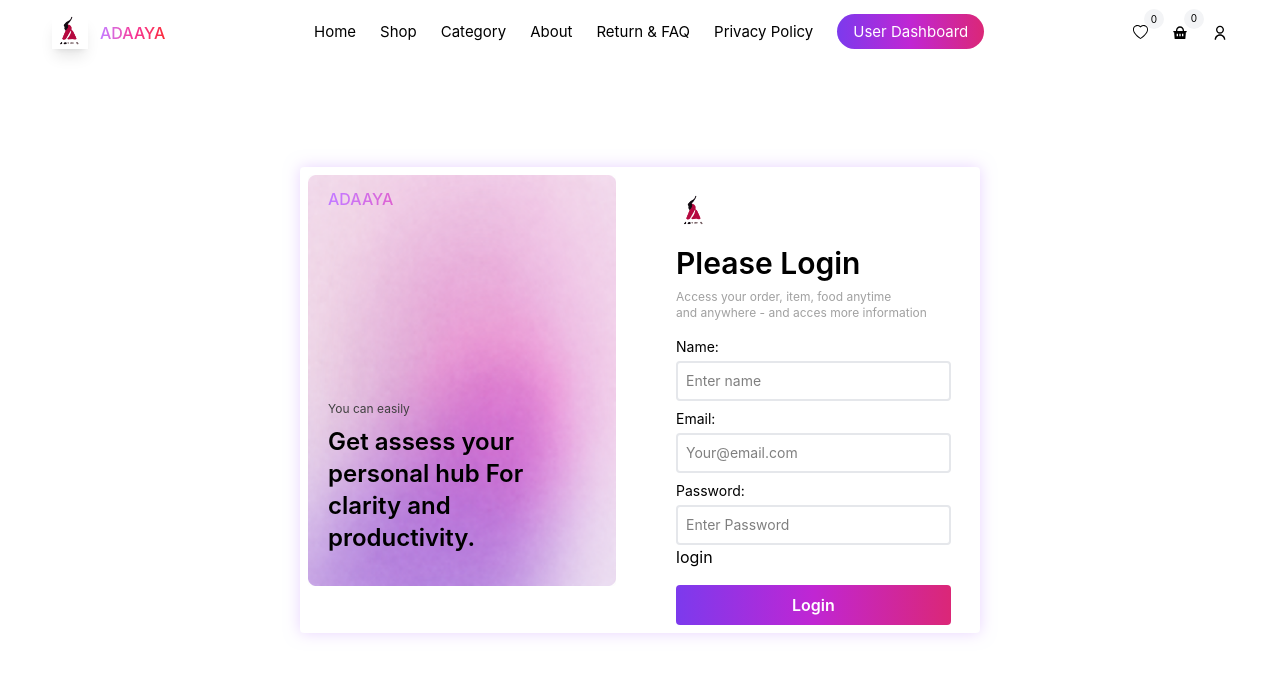
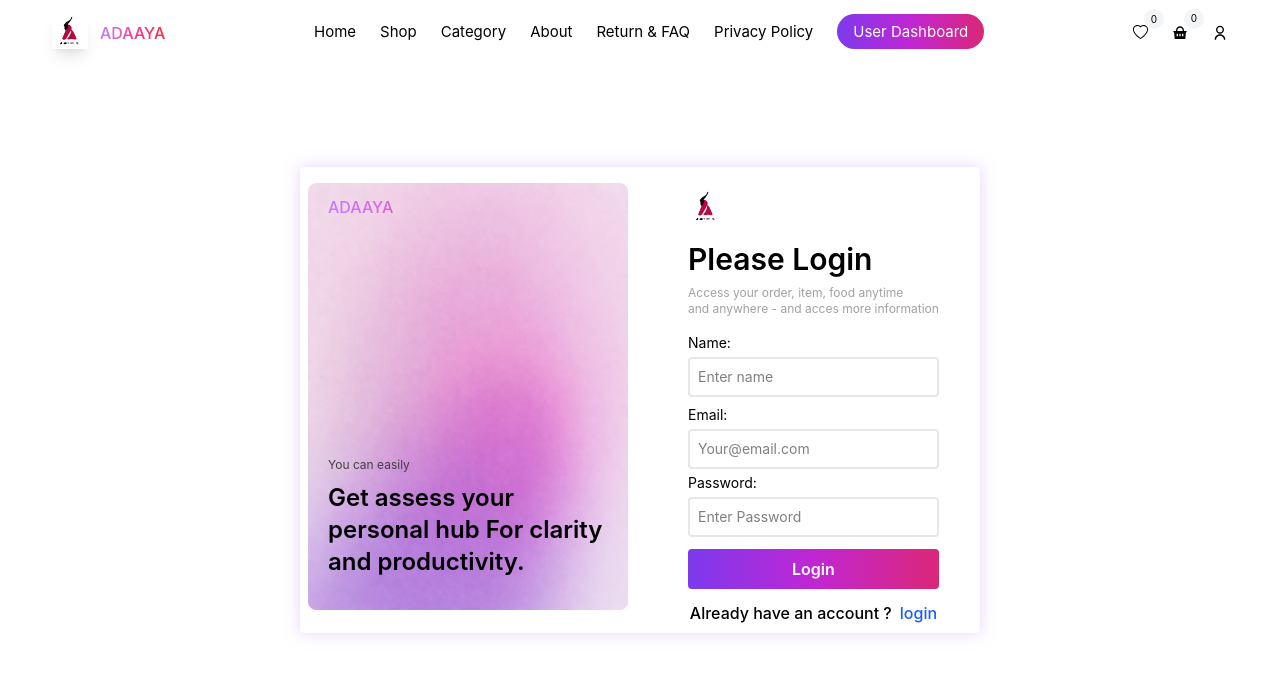
Before and after one commit to sufyanasghar231111-a11y/my-project, a React (Vite) app: page /user/signin in a window 1280 px wide. Shown: the top 676 px of the page. Built offline with nearby package versions, Linux system fonts and the light colour scheme.

Commit message:
change login and signin

```diff
--- a/src/component/Other/AuthProvider.jsx
+++ b/src/component/Other/AuthProvider.jsx
@@ -7,10 +7,10 @@ import category from './Categoryjs'
 import fashionProducts from './Categoryjs'
 import services from '../Other/Service'
 import  {getLocal, setLocal}  from '../UserDashBoard/js/Login'
+import { useNavigate } from 'react-router-dom'
 export const providerContext = createContext()
 
 const AuthProvider = ({ children }) => {
-
 
   let [data, setData] = useState(categories)
   let [hide, setHide] = useState(false)
@@ -49,6 +49,17 @@ const AuthProvider = ({ children }) => {
     let store=localStorage.getItem('logInUser')
     return store? JSON.parse(store):null
   })
+
+  let [notName, setNotName]=useState(false)
+  let [notEmail, setNotEmail]=useState(false)
+  let [notPassword, setNotPassword]=useState(false)
+  let [signloading, setSignloading]=useState(false)
+
+  let [notloginpassword,setNotloginpassword]=useState(false)
+  let [notloginemail, setNotloginemail]=useState(false)
+
+  let [delay, setDelay]=useState(false)
+
   useEffect(()=>{
     // setLocal()
     let {log}=getLocal()
@@ -103,28 +114,52 @@ let [sign, setSign]=useState({
   password:''
 })
 
+let navigate=useNavigate()
 function handleSignSubmit(e){
   e.preventDefault()
-  setSign({
-    name:'',
-    email:'',
-    password:''
 
-  })
   let newUser={
     name:sign.name,
     email:sign.email,
     password:sign.password,
     profilePic: "https://randomuser.me/api/portraits/men/1.jpg"
   }
-if(sign.name && sign.email && sign.password){
-  setUser(newUser)
-  localStorage.setItem('logInUser',JSON.stringify(newUser))
-}
+
+  setTimeout(() => {
+    if(sign.name && sign.email && sign.password && sign.password.length>= 8){
+      setUser(newUser)
+      localStorage.setItem('logInUser',JSON.stringify(newUser))
+      navigate('/user')
+    }
+    setSign({
+ name:'',
+ email:'',
+ password:''
+
+})
+    setSignloading(false)
+  }, 1500);
+
+
+  setSignloading(true)
   setUserInput((prev) => [...(prev || []), newUser])
   let data=JSON.parse(localStorage.getItem('users')) || []
   data.push(newUser)
   localStorage.setItem('users', JSON.stringify(data))
+
+  if(!sign.name){
+    setNotName(true)
+    setSignloading(false)
+  }
+  if(!sign.email){
+    setNotEmail(true)
+    setSignloading(false)
+  }
+  if(!sign.password){
+    setNotPassword(true)
+    setSignloading(false)
+  }
+
 }
 
 function handlechange(e){
@@ -132,12 +167,10 @@ function handlechange(e){
     ...sign,
     [e.target.name]:e.target.value
   })
-
-
 }
 
   return (
-    <providerContext.Provider value={{ data, secData, cart, setCart, addCart, addFav, fav, setFav, test, filterItem, setFilterItem, hide, setHide, change, setChange, sort, setSort, price, setPrice, filterColor, setFilterColor, fashion, setFashion, detail, setDetail, serviceData, loading, setLoading, inputs, setInputs, tab, setTab,userInput, setUserInput,handleLogout,sign, setSign,handleSignSubmit,handlechange,user, setUser}}  >
+    <providerContext.Provider value={{ data, secData, cart, setCart, addCart, addFav, fav, setFav, test, filterItem, setFilterItem, hide, setHide, change, setChange, sort, setSort, price, setPrice, filterColor, setFilterColor, fashion, setFashion, detail, setDetail, serviceData, loading, setLoading, inputs, setInputs, tab, setTab,userInput, setUserInput,handleLogout,sign, setSign,handleSignSubmit,handlechange,user, setUser,notName, setNotName,notPassword, setNotPassword,notEmail,setNotEmail,signloading,notloginemail, setNotloginemail,notloginpassword,setNotloginpassword,delay, setDelay}}  >
       {children}
     </providerContext.Provider>
   )
--- a/src/component/UserDashBoard/LoginForm.jsx
+++ b/src/component/UserDashBoard/LoginForm.jsx
@@ -4,16 +4,34 @@ import gradient4 from '../../../src/assets/gradient4.png'
 import logo from '../../../src/assets/logo.png'
 import { providerContext } from '../Other/AuthProvider'
 import { Link, Outlet, useLocation } from 'react-router-dom'
+import { RiLoader4Line } from 'react-icons/ri'
 
 const LoginForm = ({handleSubmit}) => {
+    let {notloginemail, setNotloginemail,notloginpassword,setNotloginpassword,delay, setDelay}=useContext(providerContext)
     let location=useLocation()
     let [email,setEmail]=useState('')
     let [password,setPassword]=useState('')
     function handlelog(e){
         e.preventDefault()
-        setEmail('')
-        setPassword('')
-        handleSubmit(email,password)
+        setTimeout(() => {
+            if(email && password && password.length>=8){
+                handleSubmit(email,password)
+            }
+            setEmail('')
+            setPassword('')
+            setDelay(false)
+        }, 1500);
+
+        setDelay(true)
+
+        if(!email){
+            setNotloginemail(true)
+            setDelay(false)
+        }
+        if(!password){
+            setNotloginpassword(true)
+            setDelay(false)
+        }
     }
   return (
     <div>
@@ -43,14 +61,49 @@ const LoginForm = ({handleSubmit}) => {
 
                     <div className=' mb-2'>
                         <h1 className='text-sm max-sm:text-[12px]'>Email: </h1>
-                        <input value={email} onChange={(elem)=>{setEmail(elem.target.value)}}  type="email" placeholder='Your@email.com' className='px-2 py-2  text-sm mt-1 border-2  w-full border-gray-200 rounded focus:border-indigo-500  outline-0 transition-all duration-300 '  />
+                        <input value={email} onChange={(elem)=>{setEmail(elem.target.value)
+                            setNotloginemail(false)
+                        }}  type="email" placeholder='Your@email.com' className='px-2 py-2  text-sm mt-1 border-2  w-full border-gray-200 rounded focus:border-indigo-500  outline-0 transition-all duration-300 '  />
+                        {
+                            notloginemail &&(
+                                <h1 className={`text-[12px] text-red-400  transition-all duration-300 `}>Email Required: </h1>
+                            )
+                        }
                     </div>
                     <div className='mb-2'>
                         <h1 className='text-sm max-sm:text-[12px]'>Password: </h1>
-                        <input  value={password} onChange={(elem)=>{setPassword(elem.target.value)}} type="text" placeholder='Enter Password' className='px-2 py-2    text-sm mt-1 w-full border-2  border-gray-200 rounded focus:border-indigo-500  outline-0 transition-all duration-300 '  />
-                            <Link to='/user/signin' >hello</Link>
+                        <input  value={password} onChange={(elem)=>{setPassword(elem.target.value)
+                            setNotloginpassword(false)
+                        }} type="text" placeholder='Enter Password' className='px-2 py-2    text-sm mt-1 w-full border-2  border-gray-200 rounded focus:border-indigo-500  outline-0 transition-all duration-300 '  />
+                        {
+                            notloginpassword &&(
+                                <h1 className={`text-[12px] text-red-400  transition-all duration-300 `}>Password Required: </h1>
+                            )
+                        }
+                        {
+                            password.length >3 && password.length<7 ? (
+                                <div className='text-[12px] text-red-400'> Password too short </div>
+                            ):""
+                        }
+
                     </div>
-                    <button className='w-full mt-2 rounded px-2 py-2 color1 text-white font-semibold cursor-pointer'>Login</button>
+                    {
+
+                    }
+                    {
+                        delay? (
+                            <button className='w-full flex items-center justify-center mt-2 rounded px-2 py-2 color1 text-white font-semibold cursor-pointer'><RiLoader4Line className='w-5 h-5 rotate' /></button>
+                        ):(
+                            <button className='w-full mt-2 rounded px-2 py-2 color1 text-white font-semibold cursor-pointer'>Login</button>
+                        )
+                    }
+
+
+
+                     <div className='flex items-center font-medium pt-3 pb-2 justify-center'>
+                                            Are You New member ?
+                                           <Link to='/user/signin' className='pl-2 text-blue-600' >Signin</Link>
+                                        </div>
                 </form>
             </div>
         </div>
--- a/src/component/UserDashBoard/SigninForm.jsx
+++ b/src/component/UserDashBoard/SigninForm.jsx
@@ -3,11 +3,11 @@ import gradient4 from '../../../src/assets/gradient4.png'
 import logo from '../../../src/assets/logo.png'
 import { providerContext } from '../Other/AuthProvider'
 import DashBoard from './DashBoard'
-import { Link } from 'react-router-dom'
+import { Link, useNavigate } from 'react-router-dom'
+import { RiLoader4Line } from 'react-icons/ri'
 
 function SigninForm() {
-    let {sign, setSign,handleSignSubmit,handlechange,user, setUser}=useContext(providerContext)
-
+    let {sign, setSign,handleSignSubmit,handlechange,user, setUser,notName, setNotName,notPassword, setNotPassword,notEmail,setNotEmail,signloading}=useContext(providerContext)
 
   return (
     <div className=''>
@@ -15,9 +15,9 @@ function SigninForm() {
             user ?
                 <DashBoard user={user} />
             :
-                            <div className='flex items-center justify-center min-h-[80vh]'>
-            <div className='shadow-[0_0_15px_rgba(0,0,0,0.2)] shadow-purple-200 rounded max-sm:flex-col-reverse max-sm:w-full max-sm:px-2 max-sm:mx-3  w-170 px-2 py-2  flex   justify-start max-sm:gap-4 gap-15 '>
-                <div className='w-77 max-sm:w-full   rounded overflow-hidden h-full relative'>
+              <div className='flex items-center justify-center min-h-[80vh]'>
+            <div className='shadow-[0_0_15px_rgba(0,0,0,0.2)] shadow-purple-200 rounded max-sm:flex-col-reverse max-sm:w-full max-sm:px-2 max-sm:mx-3  w-170 px-2 pt-4 max-sm:py-2  flex   justify-start max-sm:gap-4 gap-15 '>
+                <div className='w-80 max-sm:w-full   rounded overflow-hidden h-full relative'>
                   <div className='absolute flex max-sm:justify-start flex-col justify-between h-full py-3 px-5'>
                      <h1 className='font-medium max-sm:hidden  bg-gradient-to-r from-purple-400 via-pink-500 to-red-500 bg-clip-text text-transparent'>ADAAYA</h1>
                       <div className='mb-5'>
@@ -27,7 +27,7 @@ function SigninForm() {
                   </div>
                     <img className='w-full max-sm:max-h-40 h-full object-cover' src={gradient4} alt="" />
                 </div>
-                <form onSubmit={handleSignSubmit}   className='pt-5 max-sm:px-2' >
+                <form onSubmit={handleSignSubmit}   className='pt-2 max-sm:px-2' >
                     <div className='w-9 mb-4 flex gap-2 items-center'>
                         <img  src={logo} alt="" />
                         <h1 className='font-medium  md:hidden  bg-gradient-to-r from-purple-400 via-pink-500 to-red-500 bg-clip-text text-transparent'>ADAAYA</h1>
@@ -37,18 +37,56 @@ function SigninForm() {
 
                     <div className=' mb-2'>
                         <h1 className='text-sm max-sm:text-[12px]'>Name: </h1>
-                        <input name='name' value={sign.name} onChange={handlechange}  type="name" placeholder='Enter name' className='px-2 py-2  text-sm mt-1 border-2  w-full border-gray-200 rounded focus:border-indigo-500  outline-0 transition-all duration-300 '  />
+                        <input name='name' value={sign.name} onChange={(e)=>{handlechange(e)
+                            setNotName(false)
+                        }}  type="name" placeholder='Enter name' className='px-2 py-2  text-sm mt-1 border-2  w-full border-gray-200 rounded focus:border-indigo-500  outline-0 transition-all duration-300 '  />
+                        {
+                            notName &&(
+                                <h1 className={`text-[12px] text-red-400  transition-all duration-300 `}>Name Required: </h1>
+                            )
+                        }
                     </div>
-                    <div className=' mb-2'>
+                    <div className=' mb-1'>
                         <h1 className='text-sm max-sm:text-[12px]'>Email: </h1>
-                        <input name='email' value={sign.email} onChange={handlechange}  type="email" placeholder='Your@email.com' className='px-2 py-2  text-sm mt-1 border-2  w-full border-gray-200 rounded focus:border-indigo-500  outline-0 transition-all duration-300 '  />
+                        <input name='email' value={sign.email} onChange={(e)=>{handlechange(e)
+                            setNotEmail(false)
+                        }}  type="email" placeholder='Your@email.com' className='px-2 py-2  text-sm mt-1 border-2  w-full border-gray-200 rounded focus:border-indigo-500  outline-0 transition-all duration-300 '  />
+                        {
+                            notEmail &&(
+                                <h1 className={`text-[12px] text-red-400  transition-all duration-300 `}>Email Required: </h1>
+                            )
+                        }
                     </div>
-                    <div className='mb-2'>
+                    <div className='mb-1'>
                         <h1 className='text-sm max-sm:text-[12px]'>Password: </h1>
-                        <input name='password' value={sign.password} onChange={handlechange}  type="text" placeholder='Enter Password' className='px-2 py-2    text-sm mt-1 w-full border-2  border-gray-200 rounded focus:border-indigo-500  outline-0 transition-all duration-300 '  />
-                            <Link to='/user' >login</Link>
+                        <input name='password' value={sign.password} onChange={(e)=>{handlechange(e)
+                            setNotPassword(false)
+                        }}  type="text" placeholder='Enter Password' className='px-2 py-2    text-sm mt-1 w-full border-2  border-gray-200 rounded focus:border-indigo-500  outline-0 transition-all duration-300 '  />
+                        {
+                            notPassword &&(
+                                <h1 className={`text-[12px] text-red-400  transition-all duration-300 `}>Password Required: </h1>
+                            )
+                        }
+                        {
+                        sign.password.length <=7 && sign.password.length >3 ? (
+                            <div className='text-[12px] text-red-400 '>
+                                password is short
+                            </div>
+                        ):''
+                        }
                     </div>
-                    <button className='w-full mt-2 rounded px-2 py-2 color1 text-white font-semibold cursor-pointer'>Login</button>
+                    {
+                        signloading ? (
+                            <button disabled={signloading} className={`w-full mt-2 rounded px-2 py-2 color1 ${signloading? 'opacity-70 cursor-not-allowed':'opacity-100 cursor-pointer'} text-white font-semibold flex items-center justify-center  `}><RiLoader4Line className='w-5 h-5 rotate' /></button>
+                        ):(
+                            <button className='w-full mt-2 rounded px-2 py-2 color1 text-white font-semibold cursor-pointer'>Login</button>
+                        )
+                    }
+
+                    <div className='flex items-center font-medium pt-3 pb-2 justify-center'>
+                        Already have an account ?
+                     <Link to='/user' className=' pl-2 text-blue-600' > login</Link>
+                    </div>
                 </form>
             </div>
         </div>
--- a/src/component/shop/product/Filter.jsx
+++ b/src/component/shop/product/Filter.jsx
@@ -148,7 +148,7 @@ function Filter() {
                     .map((elem,index)=>{
                         return <div key={index} className='w-full shadow-sm mb-3 overflow-hidden rounded '>
                             <div className='w-full md:h-40 lg:h-48 h-32'>
-                            <img className='w-full h-full object-cover' src={elem.image} alt="" />
+                            <img className='w-full h-full object-cover  transform origin-center hover:scale-105 transition duration-400 cursor-pointer' src={elem.image} alt="" />
                             </div>
                             <div className='px-2 py-2'>
 
--- a/src/main.jsx
+++ b/src/main.jsx
@@ -9,16 +9,16 @@ import Animation from './component/Other/Animation.jsx'
 import NavBar from './component/home/Body/NavBar.jsx'
 
 createRoot(document.getElementById('root')).render(
+  <BrowserRouter>
   <AuthProvider>
     <StrictMode>
-  <BrowserRouter>
   <NavBar />
   <ScrollComponent />
   <Animation >
     <App />
   </Animation>
-  </BrowserRouter>
   </StrictMode>
   </AuthProvider>
+  </BrowserRouter>
 
 )
```
Also changed, not shown: src/index.css (+16 -0 lines).
